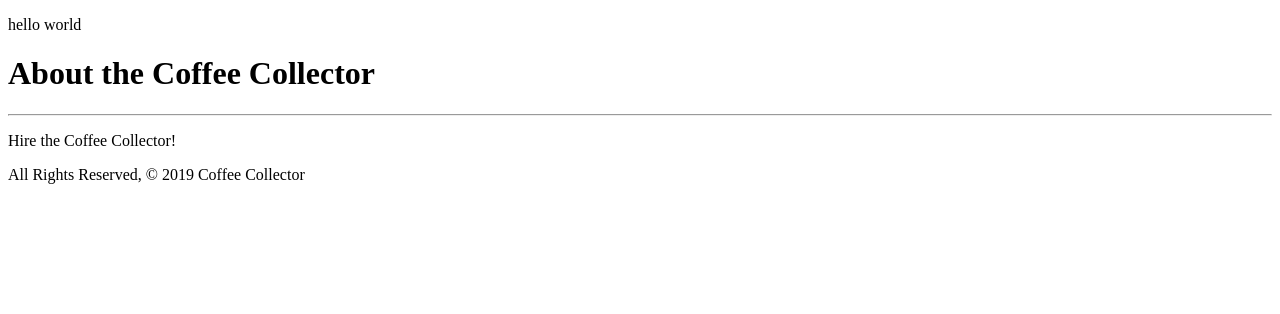
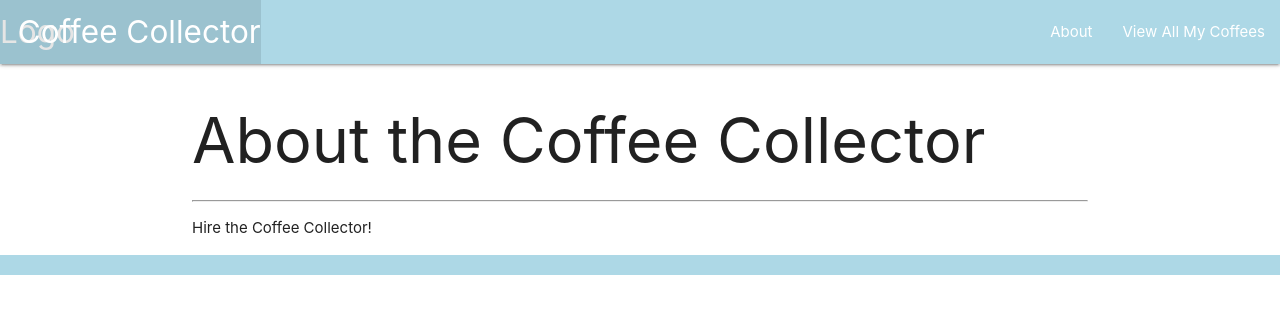
Before and after one commit to Chi37/coffee-database, a Django app: page /about/ in a window 1280 px wide. Shown: the top 314 px of the page. Run offline with Django 3.2, Linux system fonts and the light colour scheme.

Commit message:
created static folder with images and base.html page

```diff
--- /dev/null
+++ b/main_app/static/css/style.css
@@ -0,0 +1,7 @@
+.nav-wrapper {
+    background-color: lightblue;
+}
+
+.page-footer {
+    background-color: lightblue;
+}
--- a/main_app/templates/about.html
+++ b/main_app/templates/about.html
@@ -1,16 +1,11 @@
-<!DOCTYPE html>
-<html lang="en">
-<head>
-    <meta charset="UTF-8">
-    <meta name="viewport" content="width=device-width, initial-scale=1.0">
-    <meta http-equiv="X-UA-Compatible" content="ie=edge">
-    <title>Document</title>
-</head>
-<body>
-    <p>hello world</p>
-    <h1>About the Coffee Collector</h1>
+{% extends 'base.html' %}
+
+{% block content %}
+
+<h1>About the Coffee Collector</h1>
+
 <hr />
 <p>Hire the Coffee Collector!</p>
-<footer>All Rights Reserved, &copy; 2019 Coffee Collector</footer>
-</body>
-</html>
+
+
+{% endblock %}
--- /dev/null
+++ b/main_app/templates/base.html
@@ -0,0 +1,37 @@
+{% load static %}
+
+<!DOCTYPE html>
+<html lang="en">
+<head>
+    <meta charset="UTF-8">
+    <meta name="viewport" content="width=device-width, initial-scale=1.0">
+    <meta http-equiv="X-UA-Compatible" content="ie=edge">
+    <title>Coffee Collector</title>
+    <link rel="stylesheet" href="https://cdnjs.cloudflare.com/ajax/libs/materialize/1.0.0/css/materialize.min.css">
+    <link rel="stylesheet" type="text/css" href="{% static 'css/style.css' %}">
+</head>
+<body>
+        <!-- <img class="materialboxed" src="{% static 'imgs/cover.jpg' %}" alt="My image"> -->
+        <header class="navbar-fixed">
+            <nav>
+                <div class="nav-wrapper">
+                    <a href="#" class="brand-logo">Logo</a>
+                    <ul id="nav-mobile" class="left hide-on-med-and-down">
+                        <li><a href="/" class="left brand-logo">&nbsp;&nbsp;Coffee Collector</a></li>
+                    </ul>
+                    <ul class="right">
+                        <li><a href="/about">About</a></li>
+                        <li><a href="/Coffees">View All My Coffees</a></li>
+                    </ul>
+                </div>
+            </nav>
+        </header>
+        <main class="container">
+            {% block content %}
+        {% endblock %}
+    </main>
+  	<footer class="page-footer">
+       <div class="right">All Rights Reserved, &copy; 2019 Coffee Collector &nbsp;</div>
+    </footer>
+</body>
+</html>
```
Also changed, not shown: main_app/static/imgs/cover.jpg (added).
